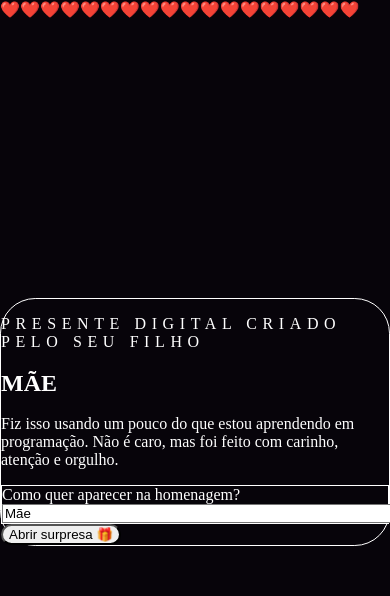
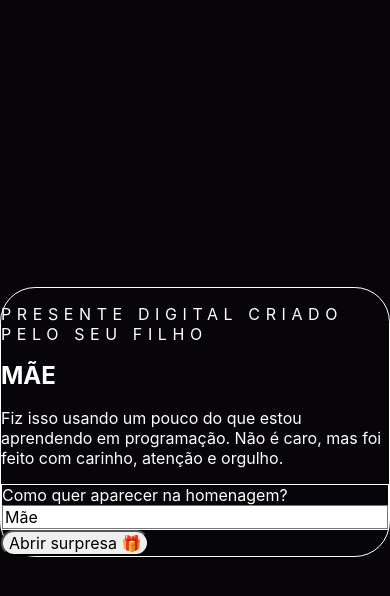
Before and after one commit to thiagodouglas19t-lang/Criando-o-inevit-vel, a React (Vite) app: page / in a window 390 px wide. Shown: the top 596 px of the page. Built offline with nearby package versions, Linux system fonts and the light colour scheme.

Commit message:
Add animations and mobile polish

```diff
--- a/src/index.css
+++ b/src/index.css
@@ -2,7 +2,79 @@
 @tailwind components;
 @tailwind utilities;
 
+* {
+  box-sizing: border-box;
+  -webkit-tap-highlight-color: transparent;
+}
+
+html {
+  scroll-behavior: smooth;
+}
+
 body {
-  background: #000000;
+  margin: 0;
+  background: #07040a;
   color: white;
+  font-family: Inter, ui-sans-serif, system-ui, -apple-system, BlinkMacSystemFont, "Segoe UI", sans-serif;
 }
+
+button,
+input {
+  font: inherit;
+}
+
+.heart {
+  position: absolute;
+  top: 110%;
+  font-size: 1.2rem;
+  opacity: 0;
+  animation-name: floatHeart;
+  animation-timing-function: linear;
+  animation-iteration-count: infinite;
+  filter: drop-shadow(0 0 10px rgba(244, 114, 182, 0.65));
+}
+
+@keyframes floatHeart {
+  0% {
+    transform: translateY(0) rotate(0deg) scale(0.8);
+    opacity: 0;
+  }
+  12% {
+    opacity: 0.75;
+  }
+  100% {
+    transform: translateY(-125vh) rotate(360deg) scale(1.2);
+    opacity: 0;
+  }
+}
+
+.glow-text {
+  text-shadow: 0 0 24px rgba(244, 114, 182, 0.45);
+}
+
+.card-shine {
+  position: relative;
+  overflow: hidden;
+}
+
+.card-shine::before {
+  content: "";
+  position: absolute;
+  inset: -80% auto auto -80%;
+  width: 70%;
+  height: 240%;
+  transform: rotate(25deg);
+  background: linear-gradient(90deg, transparent, rgba(255,255,255,0.22), transparent);
+  animation: shine 5s ease-in-out infinite;
+}
+
+@keyframes shine {
+  0%, 55% { left: -90%; }
+  100% { left: 135%; }
+}
+
+@media (max-width: 640px) {
+  .heart {
+    font-size: 0.95rem;
+  }
+}
```
